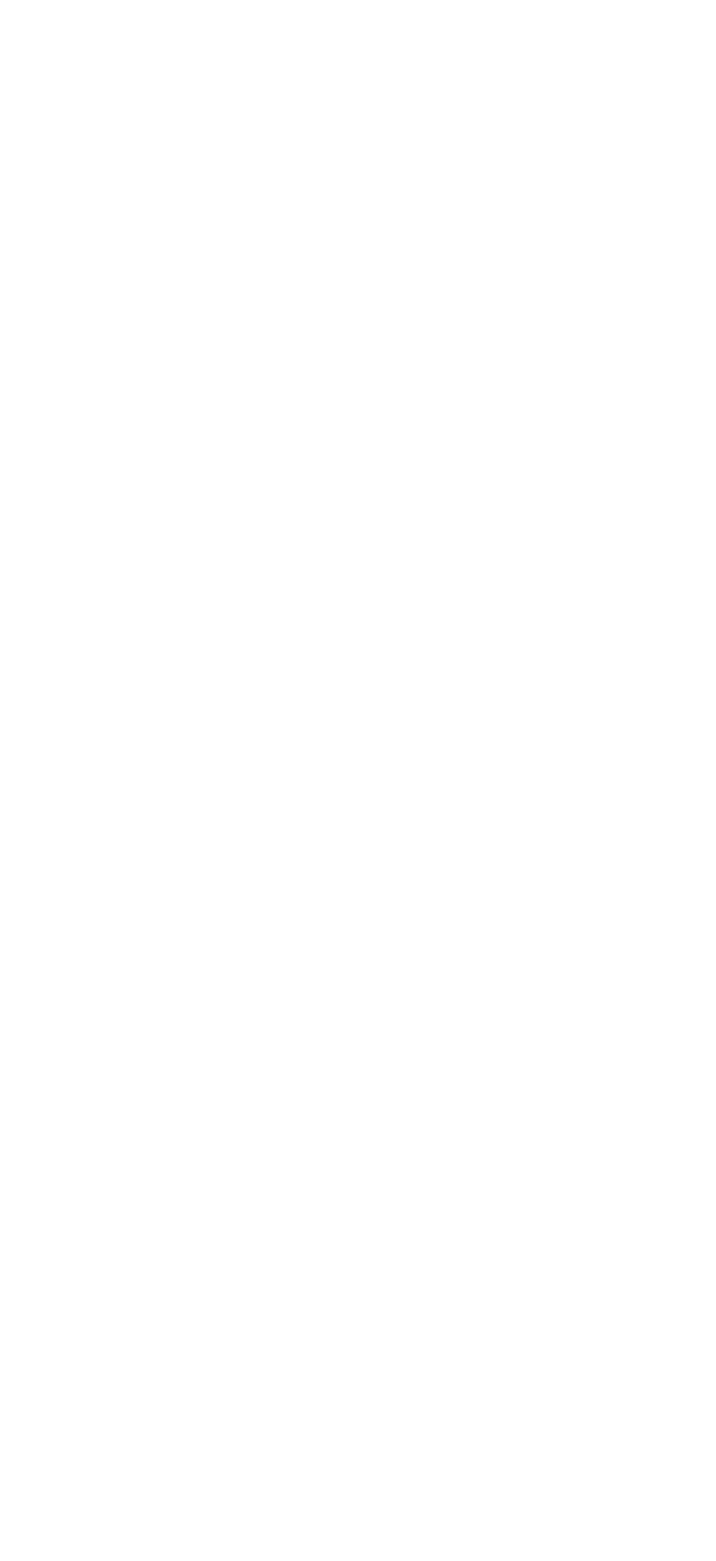
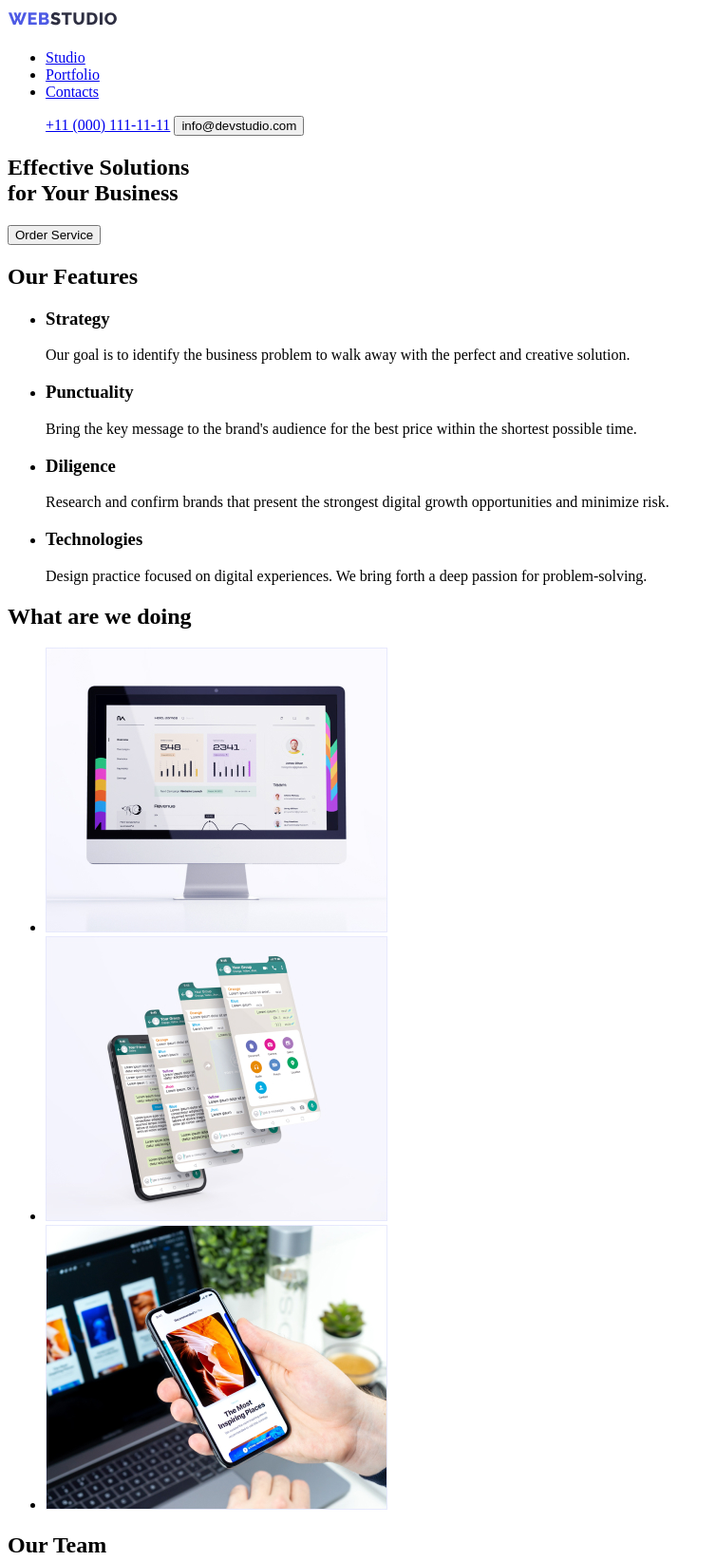
Before and after one commit to Katerina-KEA/goit-markup-hw-01, a plain HTML site: page index.html in a window 1280 px wide. Shown: the top 1644 px of the page at 95% size, without its empty margins (0-754 px from the left). Before the commit the page ends 800 px from the top, so only its background shows below. Drawn offline with Linux system fonts and the light colour scheme.

Commit message:
HTML code has been finished

```diff
--- a/index.html
+++ b/index.html
@@ -1,12 +1,148 @@
 <!DOCTYPE html>
 <html lang="en">
-<head>
-    <meta charset="UTF-8">
-    <meta http-equiv="X-UA-Compatible" content="IE=edge">
-    <meta name="viewport" content="width=device-width, initial-scale=1.0">
-    <title>Document</title>
-</head>
-<body>
+  <head>
+    <meta charset="UTF-8" />
+    <meta http-equiv="X-UA-Compatible" content="IE=edge" />
+    <meta name="viewport" content="width=device-width, initial-scale=1.0" />
+    <title>WEBSTUDIO</title>
+  </head>
+  <body>
+    <!-- Header of the page -->
+    <header>
+      <nav>
+        <a href="">
+          <img src="./images/Logo.svg" alt="studio logo" />
+        </a>
 
-</body>
+        <!-- Navigation to another pages -->
+        <ul>
+          <li><a href="Studio">Studio</a></li>
+          <li><a href="Portfolio">Portfolio</a></li>
+          <li><a href="Contacts">Contacts</a></li>
+        </ul>
+      </nav>
+      <ul>
+        <!-- Contacts information -->
+        <a href="tel:+110001111111">+11 (000) 111-11-11</a>
+        <button type="mailto:info@devstudio.com">info@devstudio.com</button>
+      </ul>
+      <section>
+        <h1>Effective Solutions<br />for Your Business</h1>
+        <button type="Order Service">Order Service</button>
+      </section>
+    </header>
+    <!-- End of header -->
+
+    <!-- Main section -->
+    <main>
+      <section>
+        <h2>Оur Features</h2>
+        <ul>
+          <li>
+            <h3>Strategy</h3>
+            <p>
+              Our goal is to identify the business problem to walk away with the
+              perfect and creative solution.
+            </p>
+          </li>
+          <li>
+            <h3>Punctuality</h3>
+            <p>
+              Bring the key message to the brand's audience for the best price
+              within the shortest possible time.
+            </p>
+          </li>
+          <li>
+            <h3>Diligence</h3>
+            <p>
+              Research and confirm brands that present the strongest digital
+              growth opportunities and minimize risk.
+            </p>
+          </li>
+          <li>
+            <h3>Technologies</h3>
+            <p>
+              Design practice focused on digital experiences. We bring forth a
+              deep passion for problem-solving.
+            </p>
+          </li>
+        </ul>
+      </section>
+      <section>
+        <h2>What are we doing</h2>
+        <ul>
+          <li>
+            <img
+              src="images/monitor.jpg"
+              alt="monitor apple"
+              width="360"
+              height="300"
+            />
+          </li>
+          <li>
+            <img src="images/gadget.jpg" alt="phone" width="360" height="300" />
+          </li>
+          <li>
+            <img
+              src="images/laptop.jpg"
+              alt="notebook"
+              width="360"
+              height="300"
+            />
+          </li>
+        </ul>
+      </section>
+      <section>
+        <h2>Our Team</h2>
+        <ul>
+          <li>
+            <img
+              src="images/Mark Guerrero.jpg"
+              alt="Mark Guerrero"
+              width="264"
+            />
+            <h3>Mark Guerrero</h3>
+            <p>Product Designer</p>
+          </li>
+          <li>
+            <img src="images/Tom Ford.jpg" alt="Tom Ford" width="264" />
+            <h3>Tom Ford</h3>
+            <p>Frontend Developer</p>
+          </li>
+          <li>
+            <img
+              src="images/Camila garcia.jpg"
+              alt="Camila garcia"
+              width="264"
+            />
+            <h3>Camila Garcia</h3>
+            <p>Marketing</p>
+          </li>
+          <li>
+            <img
+              src="images/Daniel Wilson.jpg"
+              alt="Daniel Wilson"
+              width="264"
+            />
+            <h3>Daniel Wilson</h3>
+            <p>UI Designer</p>
+          </li>
+        </ul>
+      </section>
+    </main>
+    <!-- End of main section -->
+
+    <!-- Footer of the page-->
+    <footer>
+      <a href="">
+        <img src="./images/Logo.svg" alt="studio logo" />
+      </a>
+      <p>
+        Increase the flow of customers and <br />
+        sales for your business with digital <br />
+        marketing & growth solutions.
+      </p>
+    </footer>
+    <!-- End of the Footer -->
+  </body>
 </html>
```
Also changed, not shown: images/camila garcia.jpg (added), images/daniel wilson.jpg (added), images/gadget.jpg (added), images/laptop.jpg (added), images/logo.svg (added), images/mark guerrero.jpg (added), images/monitor.jpg (added), images/tom ford.jpg (added).
